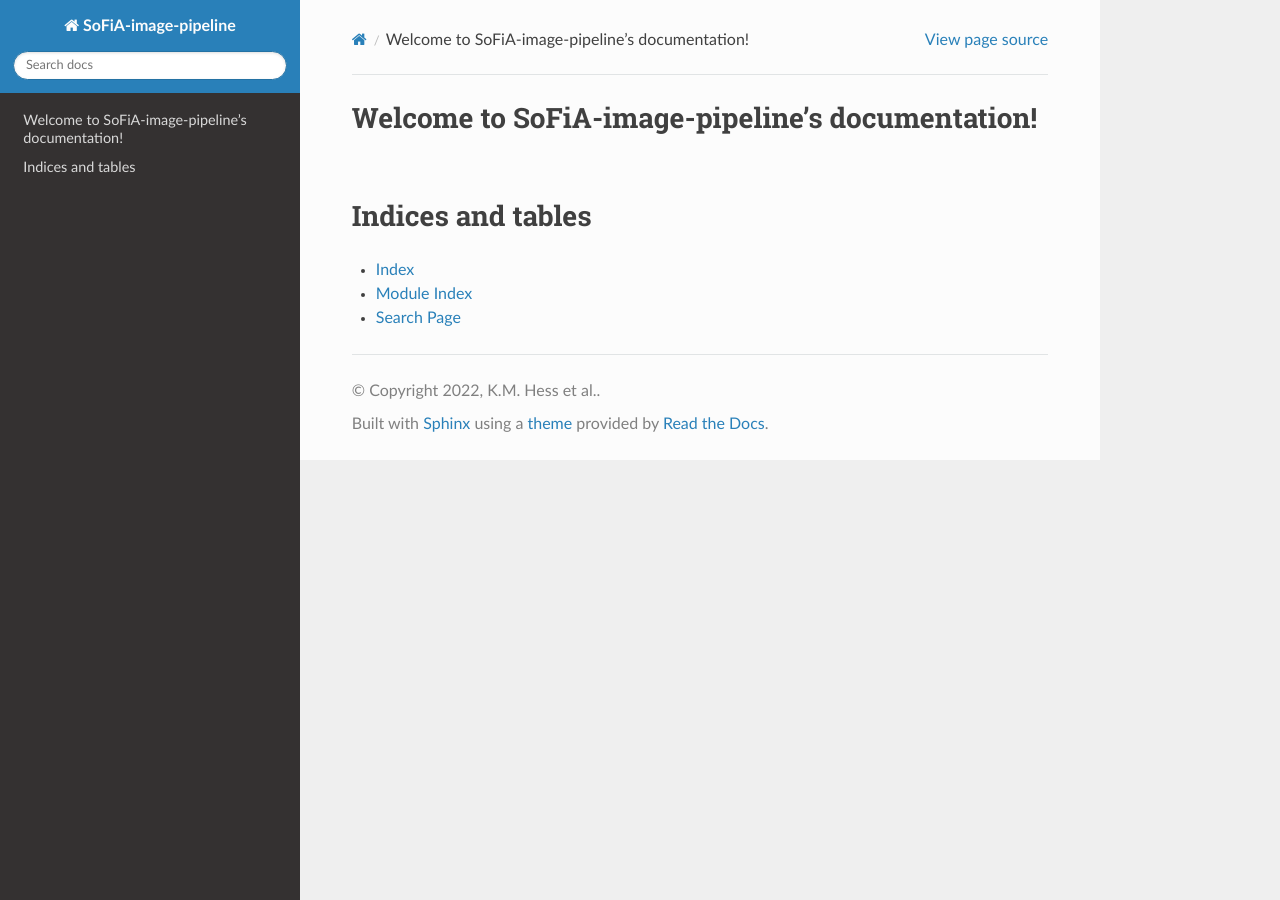
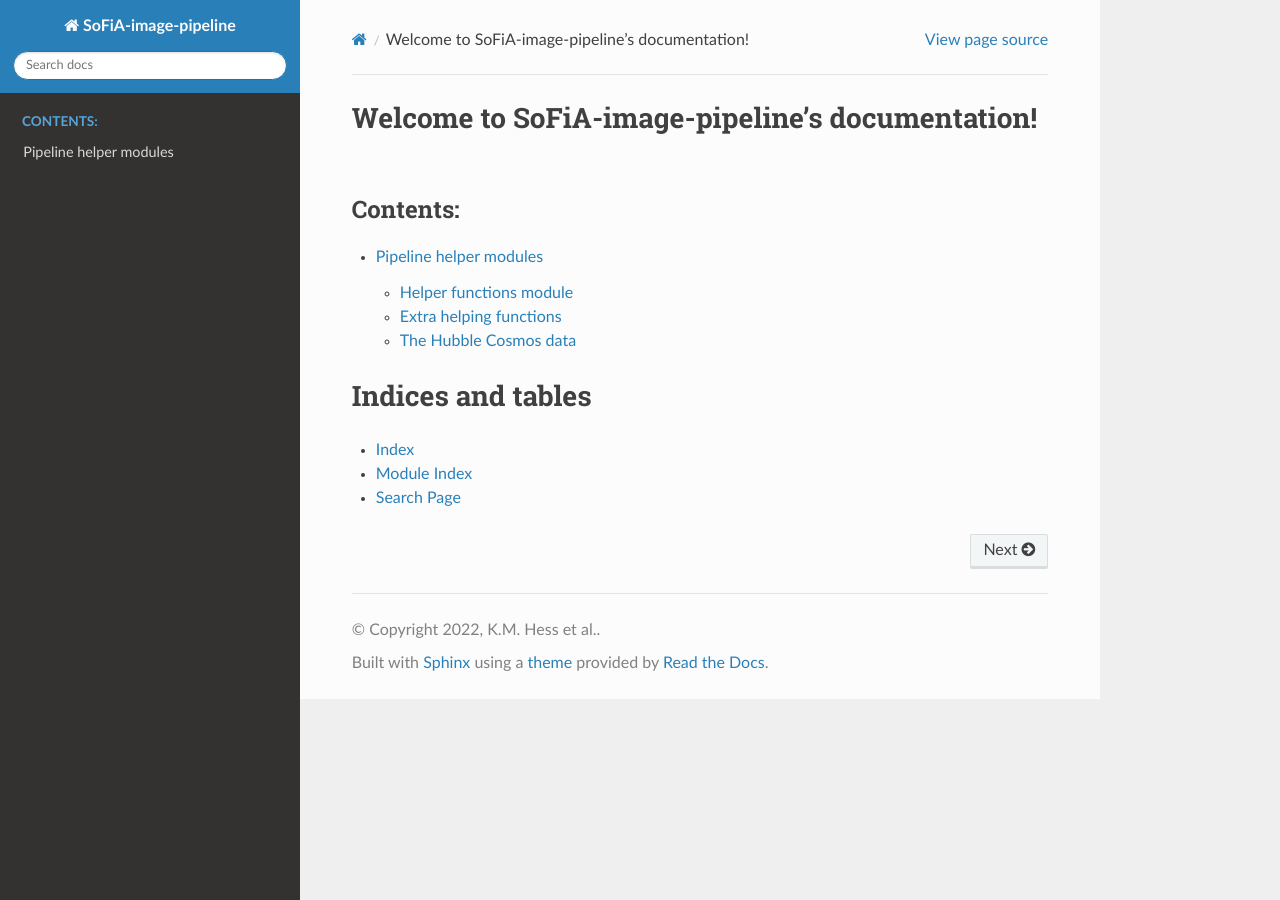
Before and after one commit to kmhess/SoFiA-image-pipeline, a Sphinx documentation site: the page built from docs/index.rst, in a window 1280 px wide. Built offline with Sphinx 7.4.7 and the Read the Docs theme 2.0.0, drawn with Linux system fonts in a browser that asks for light colours.

Commit message:
Reorganized the documentation

```diff
--- a/docs/index.rst
+++ b/docs/index.rst
@@ -9,9 +9,8 @@ Welcome to SoFiA-image-pipeline's documentation!
 .. toctree::
    :maxdepth: 2
    :caption: Contents:
-   modules.rst
-   -------
-   Some helper files
+
+   modules/index
 
 
 
--- /dev/null
+++ b/docs/modules/functions.rst
@@ -0,0 +1,5 @@
+Helper functions module
+=======================
+
+.. automodule:: modules.functions
+   :members:
--- /dev/null
+++ b/docs/modules/get_ancillary.rst
@@ -0,0 +1,5 @@
+Extra helping functions
+=======================
+
+.. automodule:: modules.get_ancillary
+   :members:
--- /dev/null
+++ b/docs/modules/get_hst_cosmos.rst
@@ -0,0 +1,5 @@
+The Hubble Cosmos data
+======================
+
+.. automodule:: modules.get_hst_cosmos
+   :members:
--- /dev/null
+++ b/docs/modules/index.rst
@@ -0,0 +1,12 @@
+.. The modules subfolder
+
+Pipeline helper modules
+=======================
+
+.. toctree::
+   :maxdepth: 2
+   :caption: tada
+
+   functions
+   get_ancillary
+   get_hst_cosmos
```
Also changed, not shown: docs/modules.rst (deleted, +0 -29 lines).
